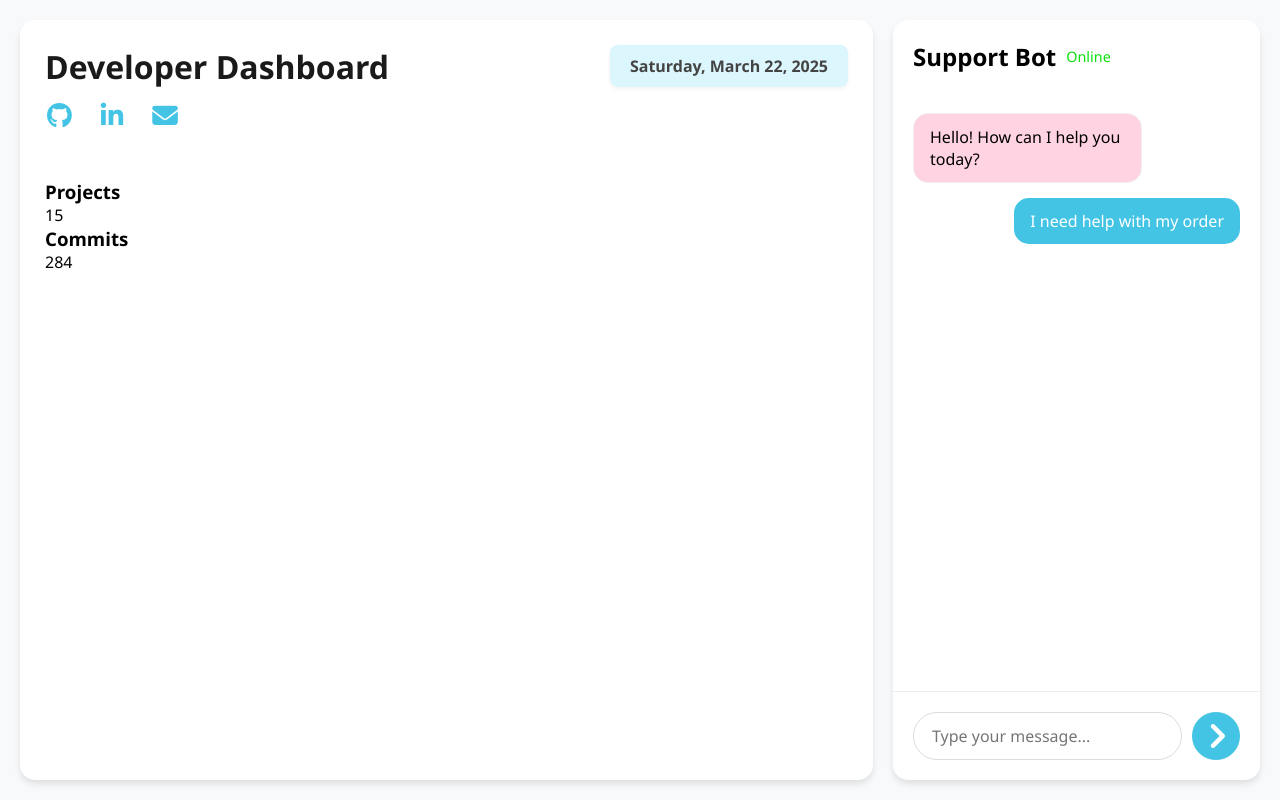
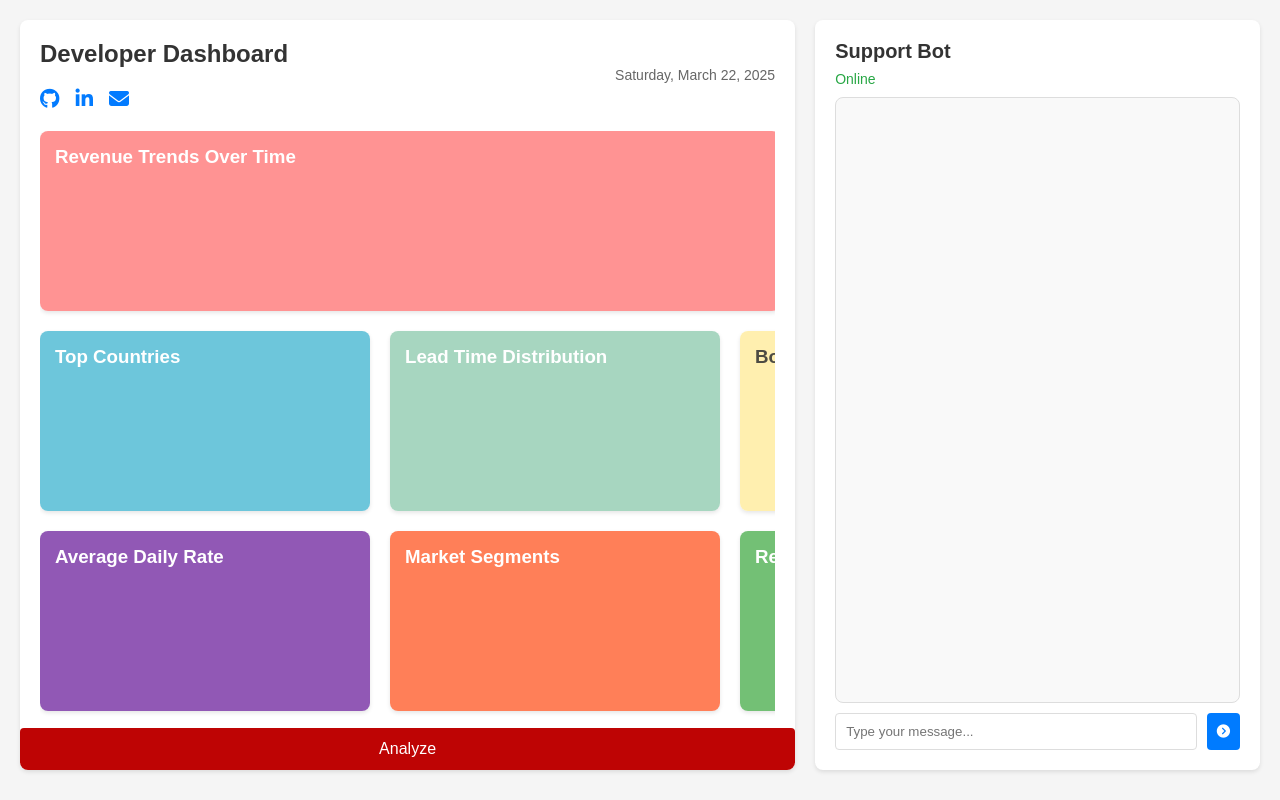
Before and after one commit to aktheroy/AI-lytical-Dashboard, a Python web app: template Frontend/Templates/Home.Html in a window 1280 px wide. Run offline with Jinja, Linux system fonts and the light colour scheme; the template is opened without the code that fills it, so the values that code supplies are empty; a map, chart or similar area stays blank.

Commit message:
- front end is done.

```diff
--- a/Frontend/Static/css/Styles.css
+++ b/Frontend/Static/css/Styles.css
@@ -1,184 +1,274 @@
-/* Base Styles */
-
-
+/* General Reset */
 * {
   margin: 0;
   padding: 0;
   box-sizing: border-box;
-  font-family: "Segoe UI", sans-serif;
 }
 
 body {
-  background: #F8F9FA;
+  font-family: Arial, sans-serif;
+  background-color: #f5f5f5;
+  color: #333;
 }
 
+/* General Container */
 .container {
   display: flex;
-  height: 100vh;
-  gap: 20px;
+  gap: 20px; /* Space between dashboard and chatbot */
   padding: 20px;
+  max-width: 100vw; /* Ensure no horizontal overflow */
+  box-sizing: border-box;
 }
 
-/* Dashboard Styles */
+/* Left Column: Dashboard */
 .dashboard {
-  flex: 7;
-  background: #FFFFFF;
-  border-radius: 15px;
-  padding: 25px;
-  box-shadow: 0 4px 6px rgba(0, 0, 0, 0.1);
+  flex-basis: 70%; /* 60% of the container width */
+  background: white;
+  border-radius: 8px;
+  box-shadow: 0 2px 4px rgba(0, 0, 0, 0.1);
+  padding: 20px;
   display: flex;
   flex-direction: column;
+  overflow: hidden; /* Prevent content from overflowing */
+  height: calc(100vh - 50px);
 }
 
+/* Dashboard Header */
 .dashboard-header {
   display: flex;
   justify-content: space-between;
-  align-items: flex-start;
-  margin-bottom: 30px;
-  padding-bottom: 20px;
+  align-items: center;
+  margin-bottom: 20px;
 }
 
 .header-left h1 {
-  font-size: 2rem;
-  color: #1a1a1a;
-  margin-bottom: 15px;
+  font-size: 24px;
+  margin: 0;
 }
 
 .social-links {
   display: flex;
-  gap: 25px;
+  gap: 16px;
+  margin-top: 8%;
 }
 
 .social-links a {
-  display: flex;
-  align-items: center;
-  gap: 8px;
+  color: #027bff;
   text-decoration: none;
-  color: #44c4e5;
-  padding: 0px 2px;
-  border-radius: 8px;
-  transition: all 0.3s ease;
-}
-
-.social-links i {
-  font-size: 1.6rem;
-  text-align: center;
+  font-size: 20px;
 }
 
 .social-links a:hover {
-  transform: translateY(-px);
+  color: #0be316; /* LinkedIn blue */
+}
+
+#current-date {
+  font-size: 14px;
+  color: #666;
+}
+
+.dashboard-content {
+  flex-grow: 1;
+  overflow-y: auto; /* Enable vertical scrolling */
+  max-height: calc(100vh - 100px); /* Adjust based on header size */
+  padding-right: 10px; /* Add padding to avoid cut-off scrollbar */
+}
+
+.row {
+  display: flex;
+  gap: 20px;
+  margin-bottom: 20px;
+}
+
+.col-70 {
+  flex: 0 0 102%; /* Do not shrink, do not grow, stay at 70% */
+}
+
+.col-30 {
+  flex: 0 0 30%; /* Do not shrink, do not grow, stay at 30% */
+}
+
+.col-33 {
+  flex: 0 0 33.33%; /* Ensures equal width for three columns */
 }
 
 
-.header-right {
-  text-align: right;
+.card {
+  border-radius: 8px;
+  box-shadow: 0 2px 4px rgba(0, 0, 0, 0.1);
+  padding: 15px;
+  height: 100px; /* Fixed height for cards */
+  display: flex;
+  flex-direction: column;
+  justify-content: space-between;
+  color: white; /* Text color for contrast */
+  flex: 1;
+  min-height: 100px;
 }
 
-#current-date {
-  background: #dbf6fd;
-  padding: 10px 20px;
-  border-radius: 8px;
-  font-weight: 600;
-  color: #444;
-  box-shadow: 0 2px 4px rgba(0, 0, 0, 0.05);
+.small-card {
+  height: 180px; /* Smaller fixed height for cards */
+  flex:none;
 }
 
-/* Chat Bot Styles */
+/* Card Colors */
+.card-color-1 { background: #ff6b6bb9; }
+.card-color-2 { background: #4ecdc5b0; }
+.card-color-3 { background: #45b7d1c8; }
+.card-color-4 { background: #96ceb4d5; }
+.card-color-5 { background: #ffefadf6; color: #333333df; }
+.card-color-6 { background: #691b9aba; }
+.card-color-7 { background: #ff5622c0; }
+.card-color-8 { background: #4caf4fc7; }
+
+/* Right Column: Chatbot */
 .chat-bot {
-  flex: 3;
+  flex-basis: 40%; /* 40% of the container width */
   background: white;
-  border-radius: 15px;
+  border-radius: 8px;
+  box-shadow: 0 2px 4px rgba(0, 0, 0, 0.1);
+  padding: 20px;
   display: flex;
   flex-direction: column;
-  box-shadow: 0 4px 6px rgba(0, 0, 0, 0.1);
+  /* Fixed height to prevent resizing when messages are added */
+  height: calc(100vh - 50px);
 }
 
 .chat-header {
-  padding: 20px;
   display: flex;
-  align-items: center;
-  gap: 10px;
+  justify-content: space-between;
+  align-items: flex-start;
+  flex-direction: column;
+  margin-bottom: 10px;
+}
+
+.chat-header h2 {
+  font-size: 20px;
+  margin: 0;
 }
 
 .online-status {
-  color: #0be00b;
-  font-size: 0.9rem;
+  font-size: 14px;
+  color: #28a745;
+  margin-top: 8px;
 }
 
+/* Chat Messages Container */
 .chat-messages {
-  flex: 1;
-  padding: 20px;
-  overflow-y: auto;
+  flex-grow: 1;
   display: flex;
   flex-direction: column;
-  gap: 15px;
-  background: white;
+  overflow-y: auto; /* Enable scrolling for messages */
+  border: 1px solid #ddd;
+  border-radius: 8px;
+  padding: 10px;
+  margin-bottom: 10px;
+  background-color: #f9f9f9;
 }
 
+/* Individual Message Styles */
 .message {
-  max-width: 70%;
-  padding: 12px 16px;
-  border-radius: 15px;
-  animation: fadeIn 0.3s ease-in;
+  margin-bottom: 10px;
+  padding: 10px;
+  border-radius: 8px;
+  max-width: 80%;
+  position: relative;
 }
 
 .message.bot {
-  background: #ffd3e2;
-  border: 1px solid #eee;
+  background-color: #e9ecef;
   align-self: flex-start;
+  color: #333;
 }
 
 .message.user {
-  background: #44c4e5;
+  background-color: #007bff;
+  align-self: flex-end;
   color: white;
-  align-self: flex-end;
 }
 
+.message p {
+  margin: 0;
+  font-size: 14px;
+}
+
+/* Chat Input Area */
 .chat-input {
-  padding: 20px;
-  border-top: 1px solid #eee;
   display: flex;
   gap: 10px;
 }
 
-#message-input {
-  flex: 1;
-  padding: 12px 18px;
+.chat-input input {
+  flex-grow: 1;
+  padding: 10px;
   border: 1px solid #ddd;
-  border-radius: 25px;
-  font-size: 1rem;
-  outline: none;
-  transition: border-color 0.3s;
+  border-radius: 4px;
 }
 
-#message-input:focus {
-  border-color: #44c4e5;
+.chat-input button {
+  padding: 10px;
+  background: #007bff;
+  color: white;
+  border: none;
+  border-radius: 4px;
+  cursor: pointer;
 }
 
-.send-btn {
-  background: none;
-  border: none;
-  padding: 0;
-  display: flex;
-  align-items: center;
-}
-.fa-circle-chevron-right {
-  font-size: 3rem;
-  color: #44c4e5;
-  transition: transform 0.3s ease;
-}
-.send-btn:hover .fa-circle-chevron-right {
-  color: #ffd3e2;
-  transform: translateX(3px);
+.chat-input button:hover {
+  background: #0056b3;
 }
 
-@keyframes fadeIn {
-  from {
-    opacity: 0;
-    transform: translateY(10px);
+.analyze-button {
+  background-color: #be0404; /* Red color */
+  color: white;
+  border: none;
+  padding: 12px;
+  font-size: 16px;
+  border-radius: 4px;
+  cursor: pointer;
+  width: 100%; /* Full width */
+  position: absolute;
+  bottom: 0;
+  left: 0;
+  text-align: center;
+}
+
+.analyze-button:hover {
+  background-color: #ff0606; /* Darker red on hover */
+}
+
+/* Ensure dashboard has relative positioning */
+.dashboard {
+  position: relative;
+  padding-bottom: 50px; /* Space for button */
+}
+
+.health-button {
+  background-color: #28a745; /* Green color */
+  color: white;
+  border: none;
+  padding: 8px 12px;
+  font-size: 14px;
+  border-radius: 4px;
+  cursor: pointer;
+  margin-top: 100px;
+  margin-left: 10px;
+  align-self: flex-end;
+}
+
+.health-button:hover {
+  background-color: #218838; /* Darker green on hover */
+}
+
+
+
+/* Responsive Design */
+@media (max-width: 768px) {
+  .container {
+    flex-direction: column;
   }
-  to {
-    opacity: 1;
-    transform: translateY(0);
+
+  .dashboard, .chat-bot {
+    flex-basis: 100%;
   }
 }
--- a/Frontend/Templates/Home.Html
+++ b/Frontend/Templates/Home.Html
@@ -10,8 +10,10 @@
 </head>
 
 <body>
+    <!-- Container for Dashboard and Chatbot -->
+    <!-- Container for Dashboard and Chatbot -->
     <div class="container">
-        <!-- Dashboard Section (70%) -->
+        <!-- Left Column: Analytics Dashboard -->
         <div class="dashboard">
             <!-- Dashboard Header -->
             <div class="dashboard-header">
@@ -38,37 +40,80 @@
             </div>
 
             <!-- Dashboard Content -->
-            <div class="stats">
-                <div class="stat-card">
-                    <h3>Projects</h3>
-                    <p class="stat-value">15</p>
+            <div class="dashboard-content">
+                <!-- Row 1: Two Cards -->
+                <div class="row">
+                    <div class="col-70">
+                        <div class="card small-card card-color-1">
+                            <h3>Revenue Trends Over Time</h3>
+                            <canvas id="revenue-chart"></canvas>
+                        </div>
+                    </div>
+                    <div class="col-30">
+                        <div class="card small-card card-color-2">
+                            <h3>Cancellation Rate</h3>
+                            <button class="health-button" onclick="checkHealth()">Health</button>
+                            <canvas id="cancellation-chart"></canvas>
+                        </div>
+                    </div>
                 </div>
-                <div class="stat-card">
-                    <h3>Commits</h3>
-                    <p class="stat-value">284</p>
+
+                <!-- Row 2: Three Cards -->
+                <div class="row">
+                    <div class="col-33">
+                        <div class="card small-card card-color-3">
+                            <h3>Top Countries</h3>
+                            <canvas id="geographical-chart"></canvas>
+                        </div>
+                    </div>
+                    <div class="col-33">
+                        <div class="card small-card card-color-4">
+                            <h3>Lead Time Distribution</h3>
+                            <canvas id="lead-time-chart"></canvas>
+                        </div>
+                    </div>
+                    <div class="col-33">
+                        <div class="card small-card card-color-5">
+                            <h3>Booking Status</h3>
+                            <canvas id="status-chart"></canvas>
+                        </div>
+                    </div>
                 </div>
+
+                <!-- Row 3: Three Cards -->
+                <div class="row">
+                    <div class="col-33">
+                        <div class="card small-card card-color-6">
+                            <h3>Average Daily Rate</h3>
+                            <canvas id="adr-chart"></canvas>
+                        </div>
+                    </div>
+                    <div class="col-33">
+                        <div class="card small-card card-color-7">
+                            <h3>Market Segments</h3>
+                            <canvas id="market-segment-chart"></canvas>
+                        </div>
+                    </div>
+                    <div class="col-33">
+                        <div class="card small-card card-color-8">
+                            <h3>Repeat Guests</h3>
+                            <canvas id="repeat-guests-chart"></canvas>
+                        </div>
+                    </div>
+                </div>
+                <button class="analyze-button" onclick="analyze()">Analyze</button>
             </div>
         </div>
 
-        <!-- Chat Bot Section -->
+        <!-- Right Column: Chatbot -->
         <div class="chat-bot">
             <div class="chat-header">
                 <h2>Support Bot</h2>
                 <span class="online-status">Online</span>
             </div>
-
             <div class="chat-messages">
-                <!-- Bot Message -->
-                <div class="message bot">
-                    <p>Hello! How can I help you today?</p>
-                </div>
-
-                <!-- User Message -->
-                <div class="message user">
-                    <p>I need help with my order</p>
-                </div>
+                <!-- Messages -->
             </div>
-
             <div class="chat-input">
                 <input type="text" placeholder="Type your message..." id="message-input" />
                 <button class="send-btn">
```
Also changed, not shown: Frontend/Static/js/Script.js (line endings or trailing spaces), 2 other files.
